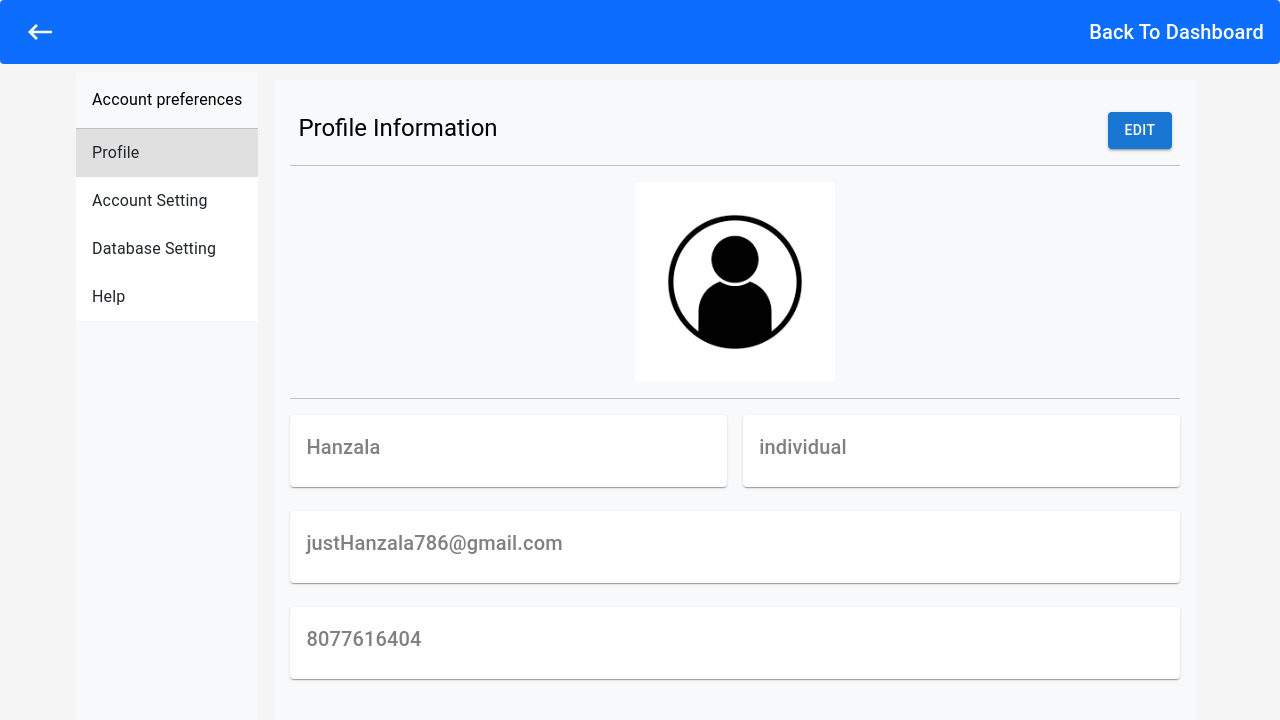
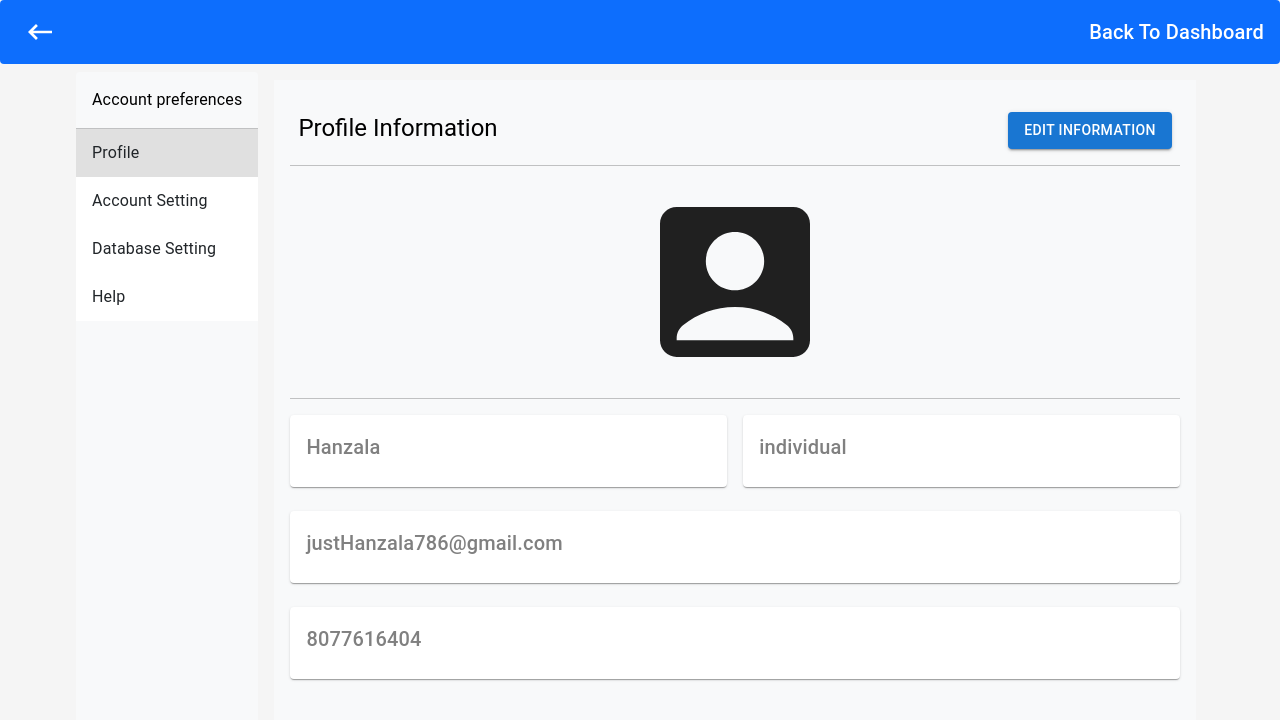
Before and after one commit to justhanzala/client.api.backendeasy, a React (Create React App) app: page /profile in a window 1280 px wide. Shown: the top 720 px of the page. Built offline with nearby package versions, Linux system fonts and the light colour scheme.

Commit message:
change profile image

```diff
--- a/src/components/Layout.js
+++ b/src/components/Layout.js
@@ -26,6 +26,7 @@ import {
   ChevronRight as ChevronRightIcon,
   Settings as SettingsIcon,
   Logout as LogoutIcon,
+  AccountBox as AccountBoxIcon,
 } from "@mui/icons-material";
 
 // Component
@@ -33,9 +34,6 @@ import SidebarItem from "./SidebarItem";
 
 // Redux
 import { useSelector } from "react-redux";
-
-// Image
-import ExampleImage from "../assets/img/ExampleImg.png";
 
 const drawerWidth = 240;
 const AppBar = styled(MuiAppBar, {
@@ -154,13 +152,7 @@ const DashboardContent = ({ children, routes }) => {
                 </Typography>
                 <Tooltip title="My Profile">
                   <IconButton onClick={handleClick} size="small" sx={{ ml: 2 }}>
-                    <CardMedia
-                      component="img"
-                      image={ExampleImage}
-                      height="50"
-                      width="50"
-                      className="rounded-pill"
-                    />
+                    <AccountBoxIcon className="fs-1 text-white" />
                   </IconButton>
                 </Tooltip>
               </Toolbar>
@@ -245,7 +237,7 @@ const DashboardContent = ({ children, routes }) => {
         anchorOrigin={{ horizontal: "right", vertical: "bottom" }}
       >
         <MenuItem onClick={() => history.push("/profile")}>
-          <Avatar /> {userData.name}
+          <AccountBoxIcon className="fs-1 me-2" /> {userData.name}
         </MenuItem>
         <Divider />
         <MenuItem onClick={() => history.push("/account-setting")}>
--- a/src/pages/AccountSetting.js
+++ b/src/pages/AccountSetting.js
@@ -13,11 +13,13 @@ import {
   AccordionDetails,
   TextField,
   MenuItem,
+  CardActionArea,
 } from "@mui/material";
 import {
   KeyboardBackspace as KeyboardBackspaceIcon,
   ExpandMore as ExpandMoreIcon,
   ExpandLess as ExpandLessIcon,
+  AccountBox as AccountBoxIcon,
 } from "@mui/icons-material";
 
 // Redux
@@ -100,7 +102,13 @@ const AccountSetting = () => {
               Update Information
             </Typography>
           </Box>
-          <Divider />
+          <Divider className="mb-3" />
+          <Box className="d-flex justify-content-center align-items-center w-100">
+            <CardActionArea sx={{ height: "200px", width: "200px" }}>
+              <AccountBoxIcon className="w-100 h-100" />
+            </CardActionArea>
+          </Box>
+          <Divider className="my-3" />
           <Box className="mt-3">
             <Accordion
               expanded={expandedEditAccordion === true}
@@ -266,7 +274,6 @@ const AccountSetting = () => {
               </AccordionDetails>
             </Accordion>
           </Box>
-          <Divider className="my-3" />
         </Box>
       </Container>
     </>
--- a/src/pages/Profile.js
+++ b/src/pages/Profile.js
@@ -9,12 +9,14 @@ import {
   IconButton,
   Divider,
   Card,
-  CardMedia,
   CardActionArea,
   CardContent,
   Button,
 } from "@mui/material";
-import { KeyboardBackspace as KeyboardBackspaceIcon } from "@mui/icons-material";
+import {
+  KeyboardBackspace as KeyboardBackspaceIcon,
+  AccountBox as AccountBoxIcon,
+} from "@mui/icons-material";
 
 // Redux
 import { useSelector } from "react-redux";
@@ -22,9 +24,6 @@ import { useSelector } from "react-redux";
 // Components
 import AccountPreferences from "../components/AccountPreferences";
 import Banner from "../components/Banner";
-
-// Image
-import ExampleImage from "../assets/img/ExampleImg.png";
 
 const Profile = () => {
   // Get user data from redux store
@@ -57,19 +56,14 @@ const Profile = () => {
               to="/account-setting"
             >
               <Button variant="contained" color="primary">
-                Edit
+                Edit Information
               </Button>
             </Link>
           </Box>
           <Divider className="mb-3" />
           <Box className="d-flex justify-content-center align-items-center w-100">
             <CardActionArea sx={{ height: "200px", width: "200px" }}>
-              <CardMedia
-                component="img"
-                image={ExampleImage}
-                alt="Img"
-                className="rounded"
-              />
+              <AccountBoxIcon className="w-100 h-100" />
             </CardActionArea>
           </Box>
           <Divider className="my-3" />
```
